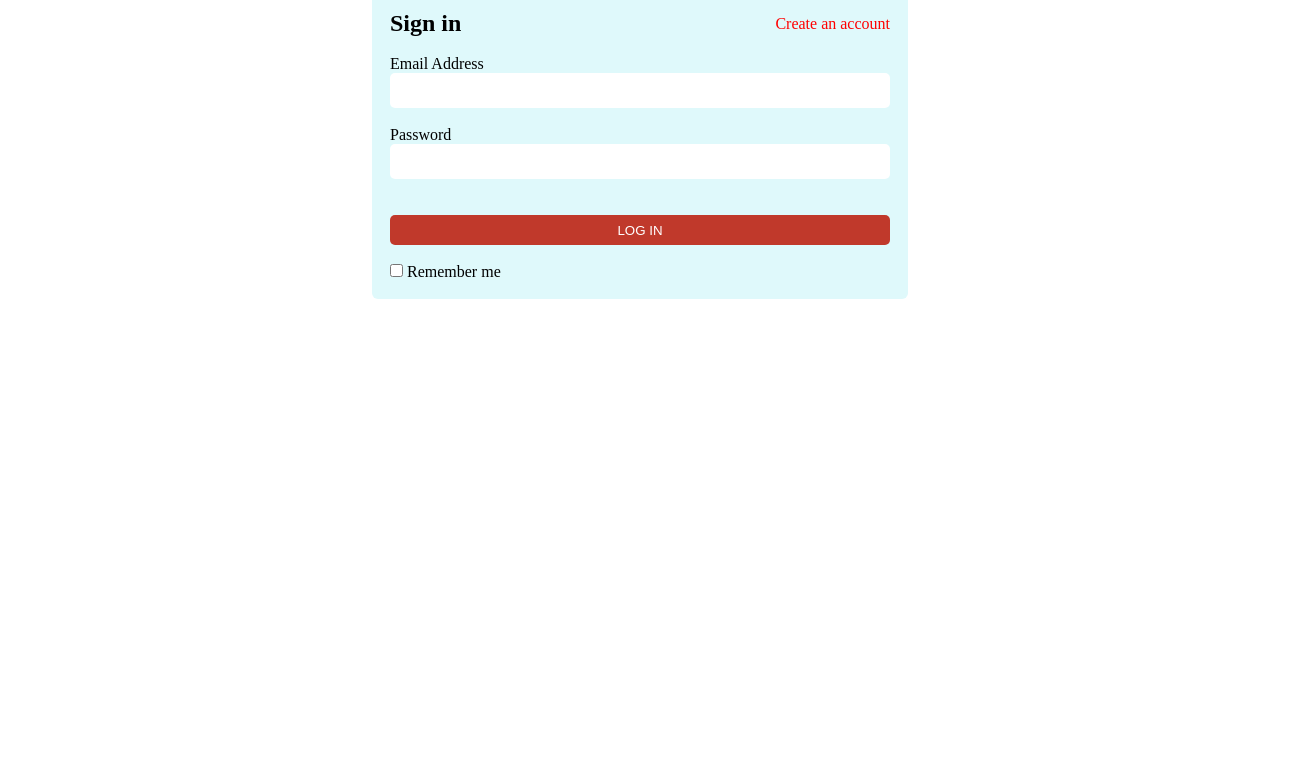
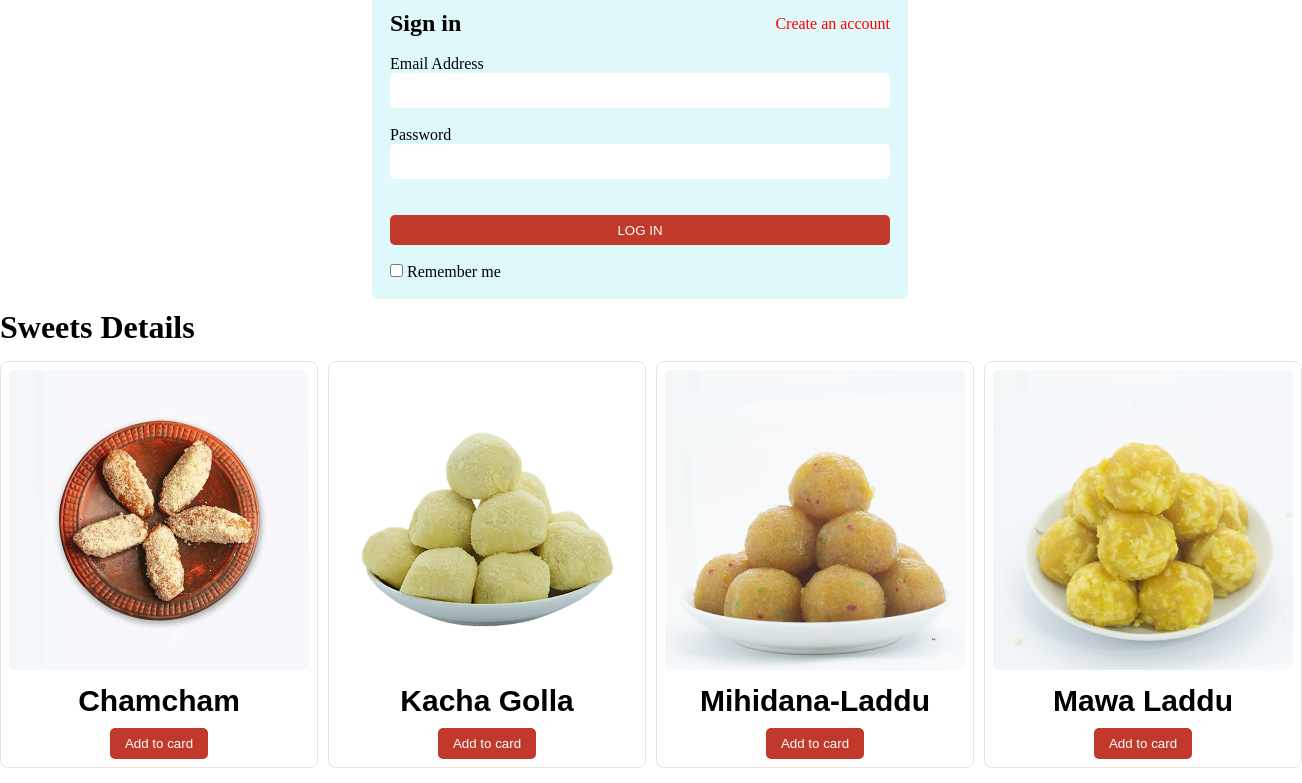
Before and after one commit to Hasib-gif/Attachment-Projects, a plain HTML site: page webpage/index.html in a window 1280 px wide. Shown: the part 89-872 px from the top of the page, 1302 px wide, since content can reach past the window. Before the commit the page ends 800 px from the top, so only its background shows below. Drawn offline with Linux system fonts and the light colour scheme.

Commit message:
added project item

```diff
--- a/webpage/index.html
+++ b/webpage/index.html
@@ -44,6 +44,34 @@
         </div>
         </div>
       </section>
+
+      <div><h1>Sweets Details</h1></div>
+
+      <div class="card">
+
+        <div class="card-1">
+          <img class="sweet" src="pictures/chamcham-1.jpg" alt="">
+          <h2>Chamcham</h2>
+          <button>Add to card</button>
+
+        </div>
+        <div class="card-1">
+          <img class="sweet" src="pictures/kacha-golla-1.jpg" alt="">
+          <h2>Kacha Golla</h2>
+          <button>Add to card</button>
+
+        </div>
+        <div class="card-1">
+          <img class="sweet" src="pictures/Mihidana-Laddu-1.jpg" alt="">
+          <h2>Mihidana-Laddu</h2>
+          <button>Add to card</button>
+        </div>
+        <div class="card-1">
+          <img class="sweet" src="pictures/Well-Food-Mawa-Laddu.jpg" alt="">
+          <h2>Mawa Laddu</h2>
+          <button>Add to card</button>
+        </div>
+      </div>
     </main>
   </body>
 </html>
--- a/webpage/style.css
+++ b/webpage/style.css
@@ -76,3 +76,46 @@ body {
    color: #fff;
    border: none;
 }
+
+
+/* Sweet Details */
+
+.card{
+  display: flex;
+  gap: 10px;
+  justify-content: space-between;
+  margin-top: 15px;
+  text-align: center;
+  margin-bottom: 15px;
+
+}
+
+.sweet{
+  width: 300px;
+  border-radius: 5px;
+
+
+}
+.card-1{
+  border: 1px solid #e7e2e2;
+  border-radius: 8px;
+  padding: 8px;
+}
+.card-1 h2{
+  font-size: 30px;
+  font-family: Arial, Helvetica, sans-serif;
+  margin: 10px;
+}
+
+.card-1 button{
+  padding: 8px 15px;
+  border: none;
+  border-radius: 5px;
+  background-color:#c0392b ;
+  color: #ffff;
+  transition: 0.5s;
+
+}
+.card-1 button:hover{
+  background-color:#641a12 ;
+}
```
Also changed, not shown: webpage/pictures/Mihidana-Laddu-1.jpg (added), webpage/pictures/Well-Food-Mawa-Laddu.jpg (added), webpage/pictures/chamcham-1.jpg (added), webpage/pictures/kacha-golla-1.jpg (added).
